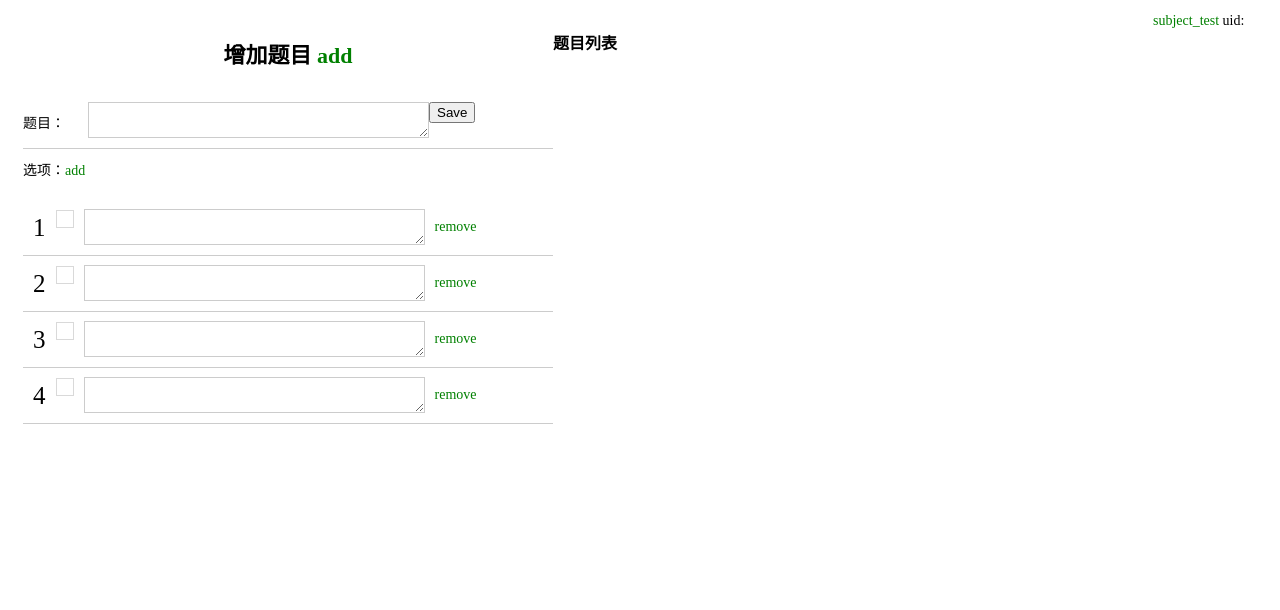
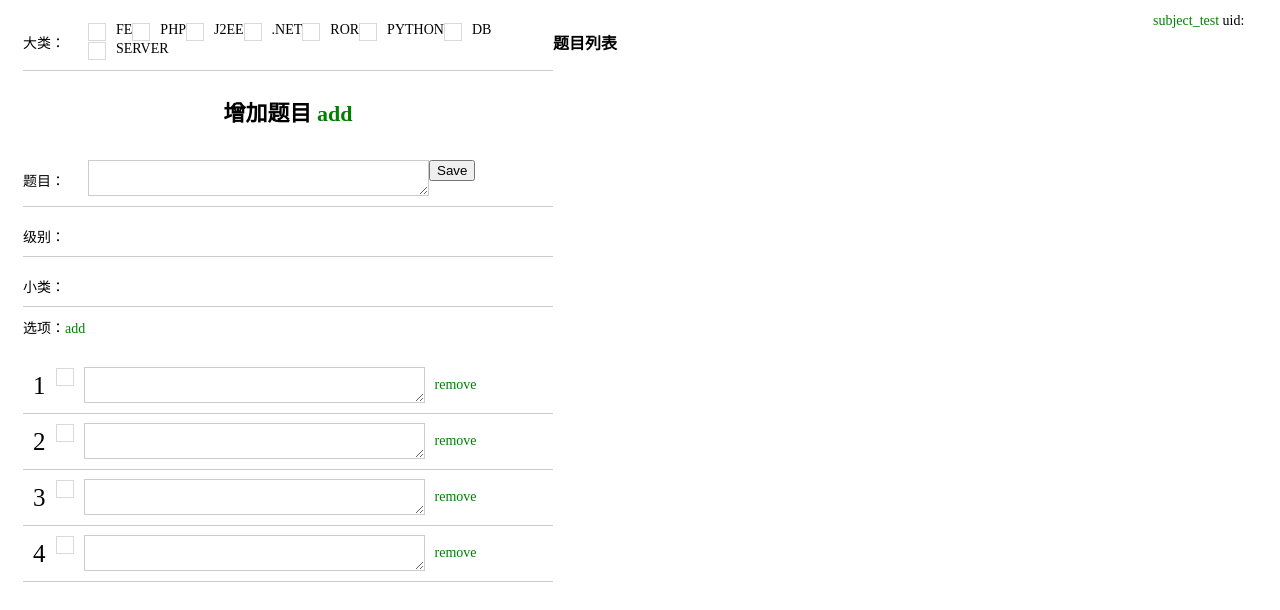
Before and after one commit to femvc/fe_api, a website: page public/subject_list.htm in a window 1280 px wide. Drawn offline with Linux system fonts and the light colour scheme; no server answers.

Commit message:
Signed-off-by: wanghaiyang@hujiang.com <wanghaiyang@hujiang.com>

```diff
--- a/public/subject_list.htm
+++ b/public/subject_list.htm
@@ -213,6 +213,20 @@ window.onload = function(){
 <!--target:test-->
 
     <div ui="type:'Panel',formName:'form'">
+        <div class="tr_row">
+            <span class="row_title">大类：</span>
+            <div>
+            <div ui="type:'Checkbox',formName:'major',value:'FE'"       > FE</div>
+            <div ui="type:'Checkbox',formName:'major',value:'PHP'"      > PHP</div>
+            <div ui="type:'Checkbox',formName:'major',value:'J2EE'"     > J2EE</div>
+            <div ui="type:'Checkbox',formName:'major',value:'.NET'"     > .NET</div>
+            <div ui="type:'Checkbox',formName:'major',value:'ROR'"      > ROR</div>
+            <div ui="type:'Checkbox',formName:'major',value:'PYTHON'"   > PYTHON</div>
+            <div ui="type:'Checkbox',formName:'major',value:'DB'"       > DB</div>
+            <div ui="type:'Checkbox',formName:'major',value:'SERVER'"   > SERVER</div>
+            </div>
+
+        </div>
         <h3 class="form_title">
             <span id="title"> 增加题目</span>
             <a href="javascript:"  ui="type:'Button',formName:'subject_add'">add</a>
@@ -223,6 +237,14 @@ window.onload = function(){
             <span class="row_title">题目：</span>
             <textarea cols="40" rows="2" name="title" ui="type:'TextInput',id:'title'" tabindex="1"></textarea>
             <button ui="type:'Button',formName:'submit'" tabindex="100">Save</button>
+        </div>
+        <div class="tr_row">
+            <span class="row_title">级别：</span>
+
+        </div>
+        <div class="tr_row">
+            <span class="row_title">小类：</span>
+
         </div>
         <div class="row_head">
             <span class="row_title">选项：</span><a href="javascript:" ui="type:'Button',formName:'add'">add</a>
```
